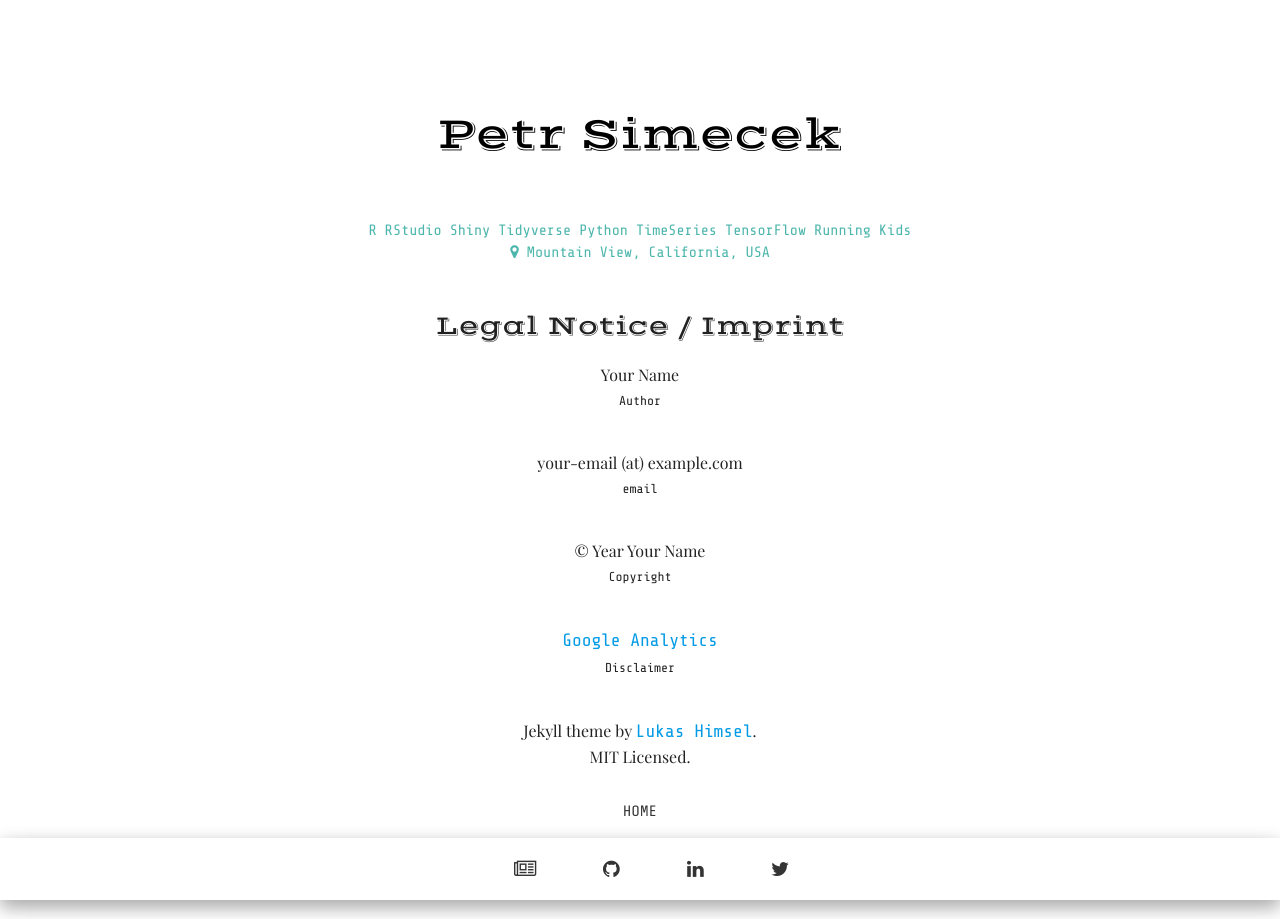
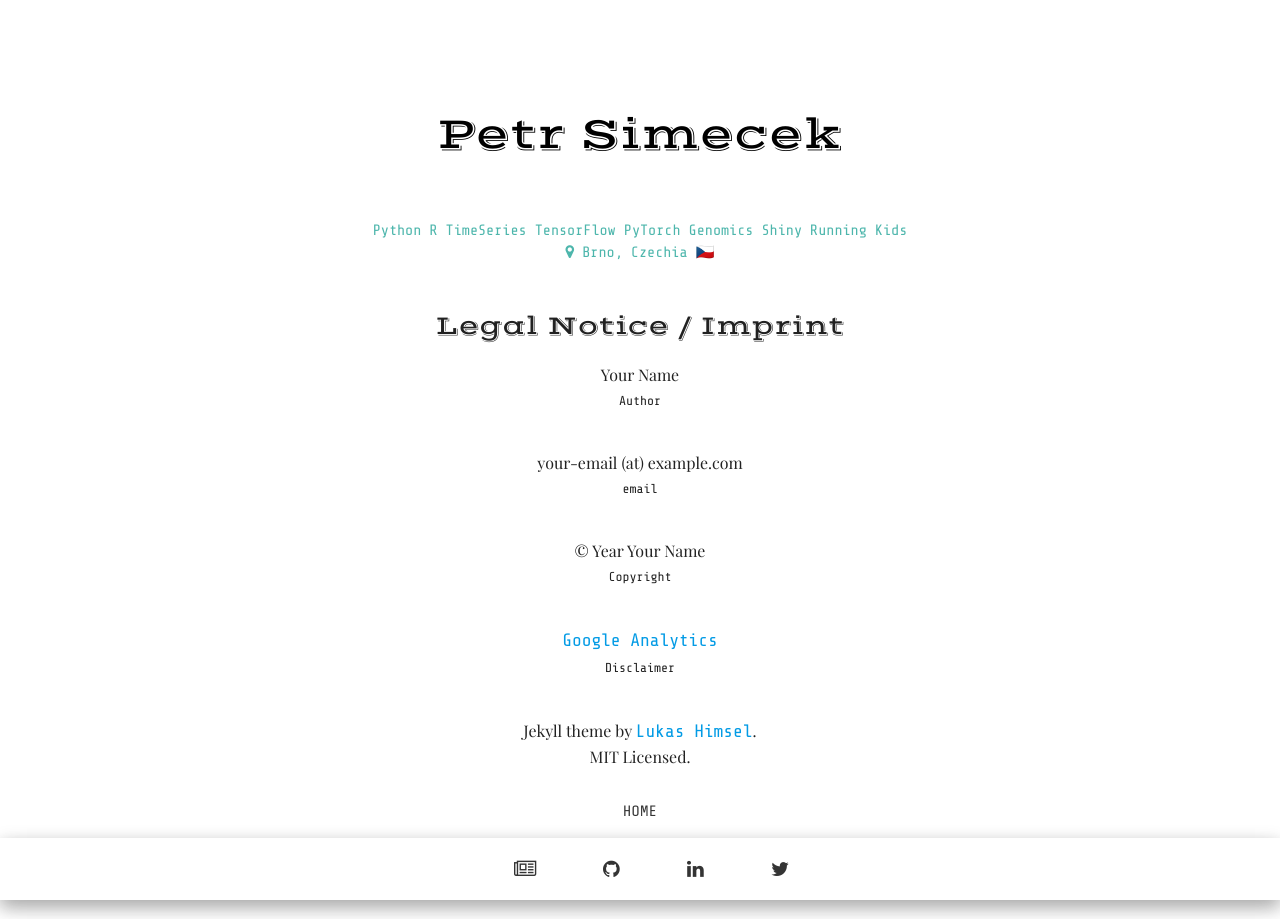
Before and after one commit to simecek/simecek.github.io, a Jekyll site: the page built from imprint.html, in a window 1280 px wide. Built offline with Jekyll 4.4.1, drawn with Linux system fonts in a browser that asks for light colours; some web fonts are replaced.

Commit message:
Update _config.yml

```diff
--- a/_config.yml
+++ b/_config.yml
@@ -1,7 +1,7 @@
 title: "Petr Simecek"
-description: "Data Scientist / Quantitative Analyst"
-about: "R RStudio Shiny Tidyverse Python TimeSeries TensorFlow Running Kids"
-location: "Mountain View, California, USA"
+description: "Data Scientist / Quantitative Analyst / ML Engineer"
+about: "Python R TimeSeries TensorFlow PyTorch Genomics Shiny Running Kids"
+location: "Brno, Czechia 🇨🇿"
 email:
 baseurl: ""
 
@@ -19,7 +19,7 @@ g_analytics: "UA-90647482-1"
 isolang: en
 close_btn: "Close"
 home_btn: "Home"
-projects_btn: "Gists"
+projects_btn: "Blog"
 posts_btn: "@python_tip"
 middle_btn: "Too short to post, too long to tweet"
 
```
